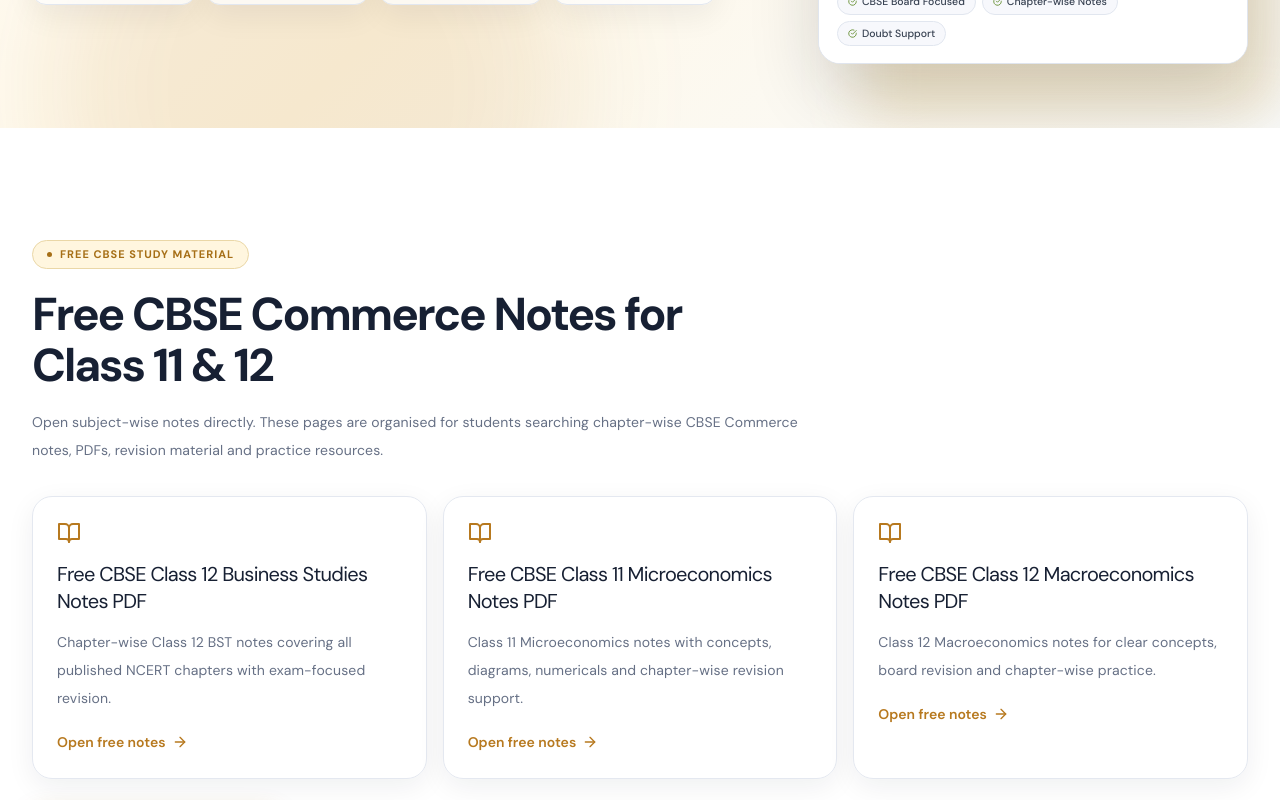
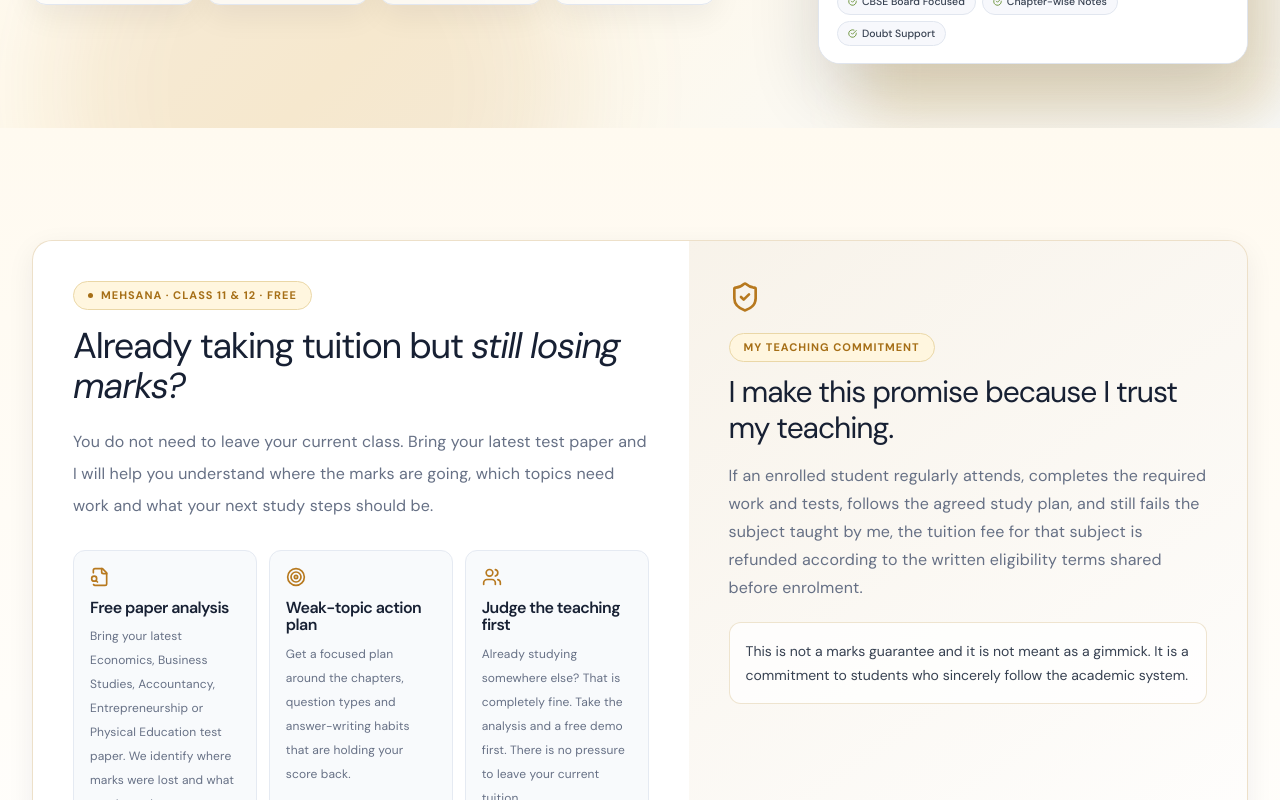
Before and after one commit to infosmitsircommerce-eng/smit-sir-commerce, a React (Vite) app: page / in a window 1280 px wide. Shown: the part 760-1560 px from the top of the page. Built offline with nearby package versions, Linux system fonts and the light colour scheme; no server answers; a web font is replaced by a local one.

Commit message:
Put Mehsana student acquisition campaign on homepage

```diff
--- a/src/pages/Home.jsx
+++ b/src/pages/Home.jsx
@@ -1,5 +1,6 @@
 import SEO from '../components/ui/SEO';
 import HeroSection from '../components/home/HeroSection';
+import MehsanaGrowthCampaign from '../components/home/MehsanaGrowthCampaign';
 import SeoDiscoveryLinks from '../components/home/SeoDiscoveryLinks';
 import StatsSection from '../components/home/StatsSection';
 import CoursesPreview from '../components/home/CoursesPreview';
@@ -57,6 +58,7 @@ export default function Home() {
         structuredData={structuredData}
       />
       <HeroSection />
+      <MehsanaGrowthCampaign />
       <SeoDiscoveryLinks />
       <StatsSection />
       <StudentJourney />
```
